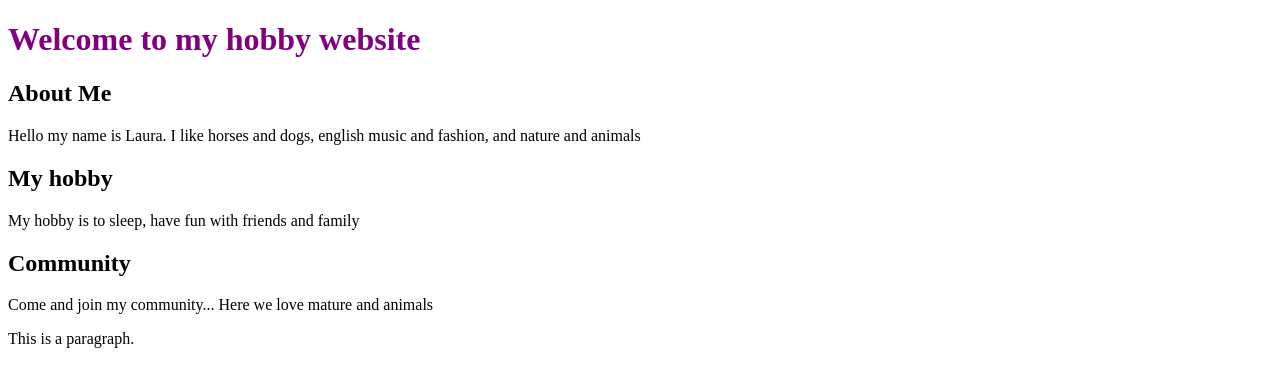
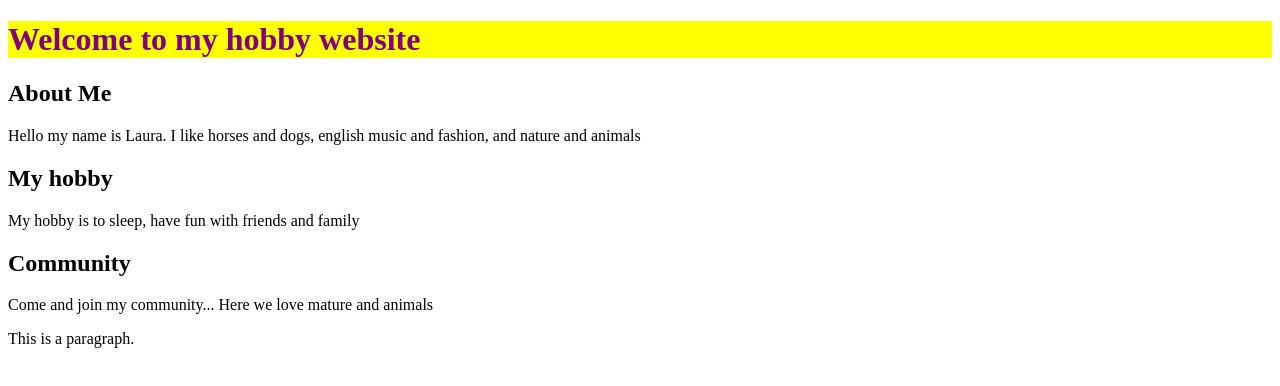
Before and after one commit to lekroo/hello, a plain HTML site: page index.html in a window 1280 px wide. Drawn offline with Linux system fonts and the light colour scheme.

Commit message:
Update index.html

```diff
--- a/index.html
+++ b/index.html
@@ -2,7 +2,7 @@
 <html>
 <body>
 
-<h1 style="color:purple;">Welcome to my hobby website</h1>
+<h1 style="color:purple;background-color:yellow;">Welcome to my hobby website</h1>
   <h2>About Me</h2>
   <p> Hello my name is Laura. I like horses and dogs, english music and fashion, and nature and animals</p>
 
```
